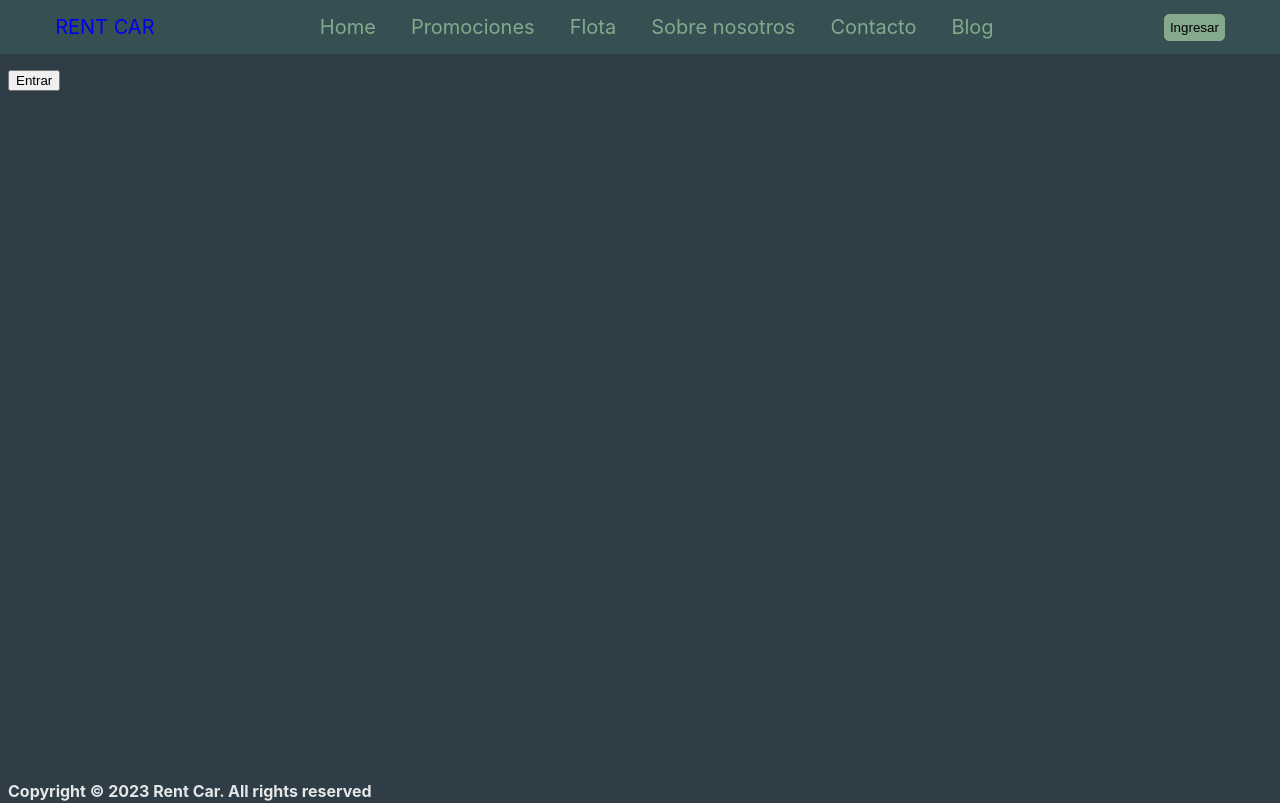
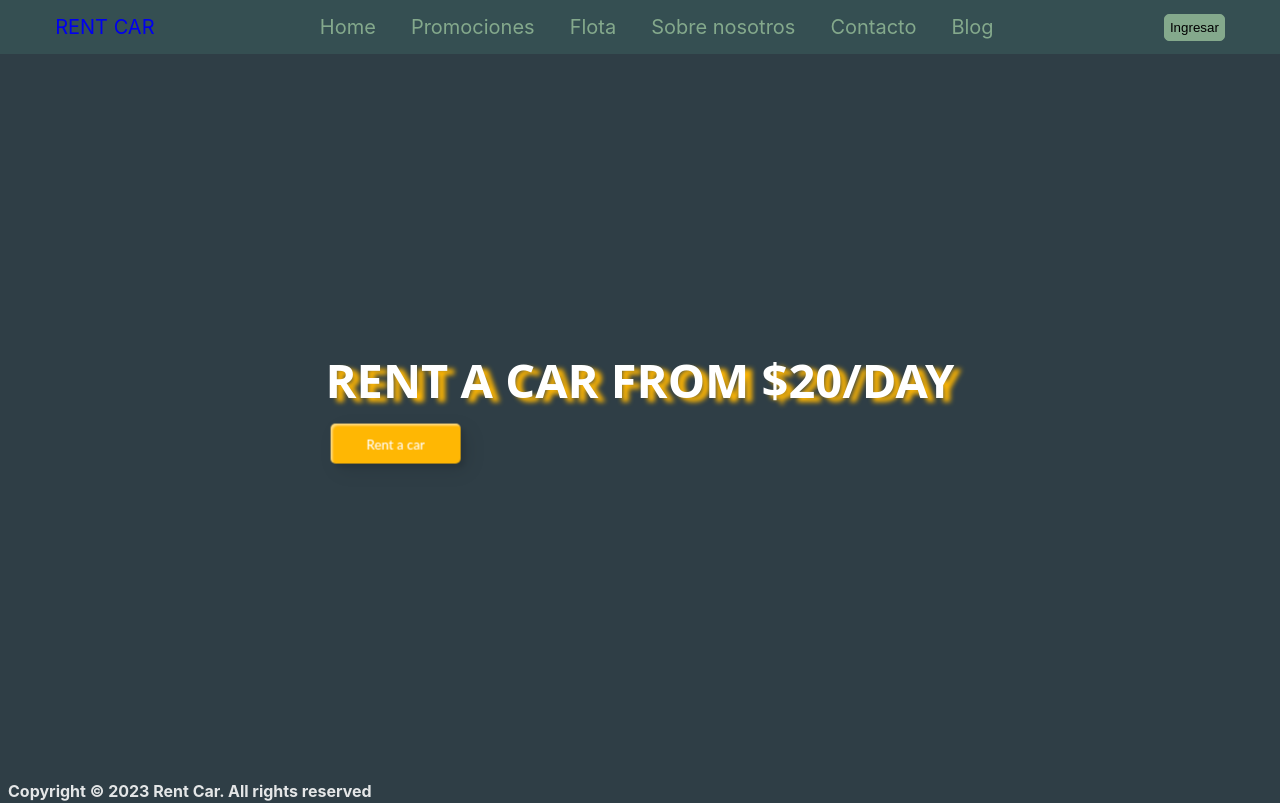
Before and after one commit to willsierra24/RENT_CART_PF, a React (Vite) app in the folder client/: page / in a window 1280 px wide. Built offline with nearby package versions, Linux system fonts and the light colour scheme.

Commit message:
Landing and details

```diff
--- a/client/src/Components/Card/Card.jsx
+++ b/client/src/Components/Card/Card.jsx
@@ -4,7 +4,7 @@ import {Link} from 'react-router-dom';
 
 const Card = ({car}) => {
   return (
-    <Link to={`/detail/${car.id_license_plare}`} className = 'link'>
+    <Link to={`/detail/${car.id_license_plare}`} state={car} className = 'link'>
 		<div className='card'>
       <div className='texts'>
         <div className='text'>{car.name}</div>
--- /dev/null
+++ b/client/src/Components/LandingPage/LandingPage.css
@@ -0,0 +1,129 @@
+
+
+.image{
+    height: 300px;
+}
+
+.information{
+    position: absolute;
+    top: 50%;
+    left: 50%;
+    transform: translate(-50%, -50%);
+}
+
+.titulo {
+    font-family: 'Noto Sans', sans-serif;
+    text-shadow: 7px 4px 5px #FFB703;
+    color: white;
+    font-size: 47px;
+}
+
+/* .button {
+    background-color: #FFB703;
+    border: none;
+    color: white;
+    padding: 6px 20px;
+    text-align: center;
+    text-decoration: none;
+    display: inline-block;
+    font-size: 16px;
+    border-radius: 10px;
+    cursor: pointer;
+    font-family: 'Noto Sans', sans-serif;
+}
+
+.button:hover {
+    background-color: rgb(255, 255, 255);
+    border-color: white;
+    color: #FFB703;
+    transition: 0,6s;
+} */
+
+.custom-btn {
+    width: 130px;
+    height: 40px;
+    color: #fff;
+    border-radius: 5px;
+    padding: 10px 25px;
+    font-family: 'Lato', sans-serif;
+    font-weight: 500;
+    background: transparent;
+    cursor: pointer;
+    transition: all 0.3s ease;
+    position: relative;
+    display: inline-block;
+     box-shadow:inset 2px 2px 2px 0px rgba(255,255,255,.5),
+     7px 7px 20px 0px rgba(0,0,0,.1),
+     4px 4px 5px 0px rgba(0,0,0,.1);
+    outline: none;
+  }
+
+  .btn-12{
+    position: relative;
+    right: 20px;
+    bottom: 20px;
+    border:none;
+    box-shadow: none;
+    width: 130px;
+    height: 40px;
+    line-height: 42px;
+    -webkit-perspective: 230px;
+    perspective: 230px;
+  }
+  .btn-12 span {
+    background: rgb(2, 48, 71);
+  background: linear-gradient(0deg, rgb(255, 183, 3) 0%, rgba(255, 183, 3) 80%);
+    display: block;
+    position: absolute;
+    width: 130px;
+    height: 40px;
+    box-shadow:inset 2px 2px 2px 0px rgba(255,255,255,.5),
+     7px 7px 20px 0px rgba(0,0,0,.1),
+     4px 4px 5px 0px rgba(0,0,0,.1);
+    border-radius: 5px;
+    margin:0;
+    text-align: center;
+    -webkit-box-sizing: border-box;
+    -moz-box-sizing: border-box;
+    box-sizing: border-box;
+    -webkit-transition: all .3s;
+    transition: all .3s;
+  }
+  .btn-12 span:nth-child(1) {
+    box-shadow:
+     -7px -7px 20px 0px #fff9,
+     -4px -4px 5px 0px #fff9,
+     7px 7px 20px 0px #0002,
+     4px 4px 5px 0px #0001;
+    -webkit-transform: rotateX(90deg);
+    -moz-transform: rotateX(90deg);
+    transform: rotateX(90deg);
+    -webkit-transform-origin: 50% 50% -20px;
+    -moz-transform-origin: 50% 50% -20px;
+    transform-origin: 50% 50% -20px;
+  }
+  .btn-12 span:nth-child(2) {
+    -webkit-transform: rotateX(0deg);
+    -moz-transform: rotateX(0deg);
+    transform: rotateX(0deg);
+    -webkit-transform-origin: 50% 50% -20px;
+    -moz-transform-origin: 50% 50% -20px;
+    transform-origin: 50% 50% -20px;
+  }
+  .btn-12:hover span:nth-child(1) {
+    box-shadow:inset 2px 2px 2px 0px rgba(255,255,255,.5),
+     7px 7px 20px 0px rgba(0,0,0,.1),
+     4px 4px 5px 0px rgba(0,0,0,.1);
+    -webkit-transform: rotateX(0deg);
+    -moz-transform: rotateX(0deg);
+    transform: rotateX(0deg);
+  }
+  .btn-12:hover span:nth-child(2) {
+    box-shadow:inset 2px 2px 2px 0px rgba(255,255,255,.5),
+     7px 7px 20px 0px rgba(0,0,0,.1),
+     4px 4px 5px 0px rgba(0,0,0,.1);
+   color: transparent;
+    -webkit-transform: rotateX(-90deg);
+    -moz-transform: rotateX(-90deg);
+    transform: rotateX(-90deg);
+  }
--- a/client/src/Components/LandingPage/LandingPage.jsx
+++ b/client/src/Components/LandingPage/LandingPage.jsx
@@ -1,10 +1,19 @@
 import React from 'react'
+import {Link} from 'react-router-dom';
+import "./LandingPage.css"
 
 export default function LandingPage() {
   return (
-    <div>
-      <h1>RentCar</h1>
-      <button >Entrar</button>
-    </div>
+    <div className="information">
+      {/* <img src="https://encrypted-tbn3.gstatic.com/images?q=tbn:ANd9GcQWjjlMTibcTWRyZBCpc-4a-Q87TzZ4-f4n3UXvXAh6TLq5Bgi_" alt="car" className='image' /> */}
+      <div class="container">
+			<h1 className="titulo">RENT A CAR FROM $20/DAY</h1>
+            <Link to ='/home'>
+
+            <button class="custom-btn btn-12"><span>Click!</span><span>Rent a car</span></button>
+      {/* <button className="button">Rent a car</button> */}
+            </Link>
+</div>
+		</div>
   )
 }
```
Also changed, not shown: client/src/Components/Details/Details.css (added, +7 -0 lines), client/src/Components/Details/Details.jsx (added, +15 -0 lines).
